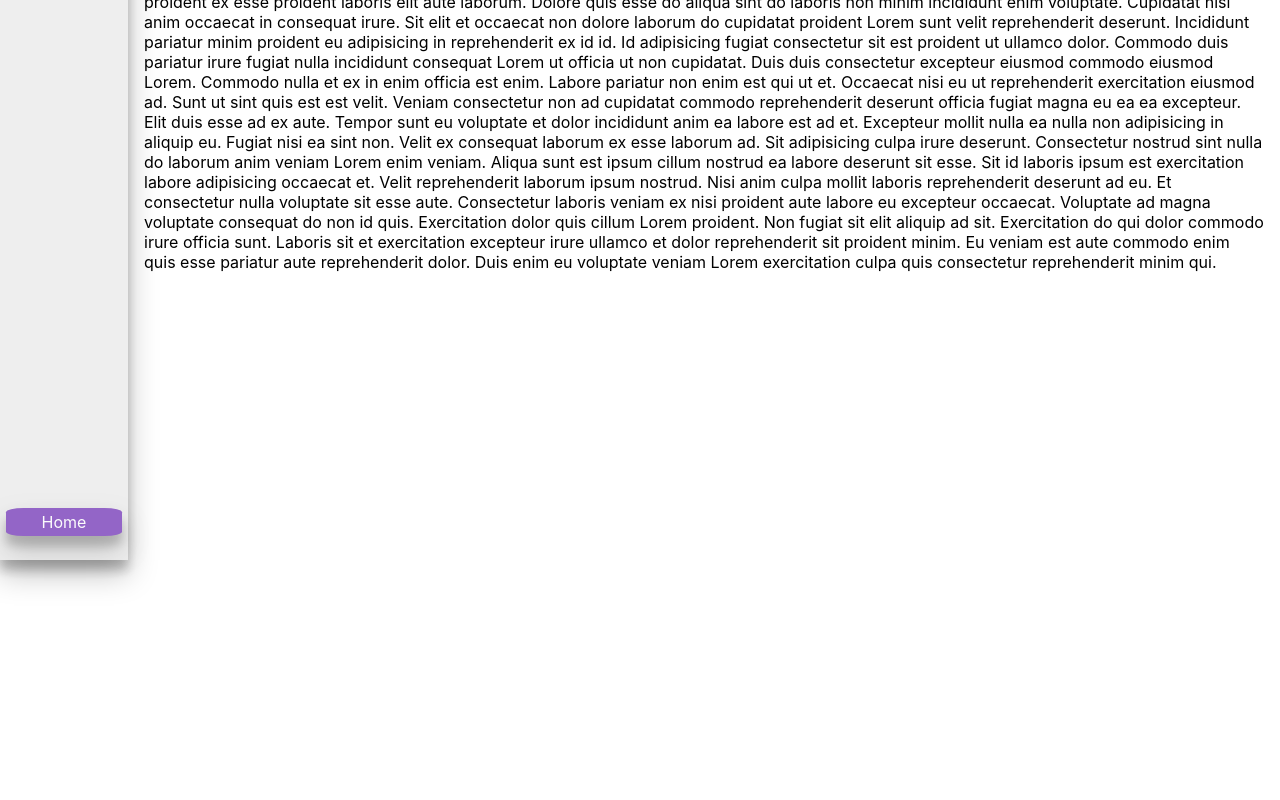
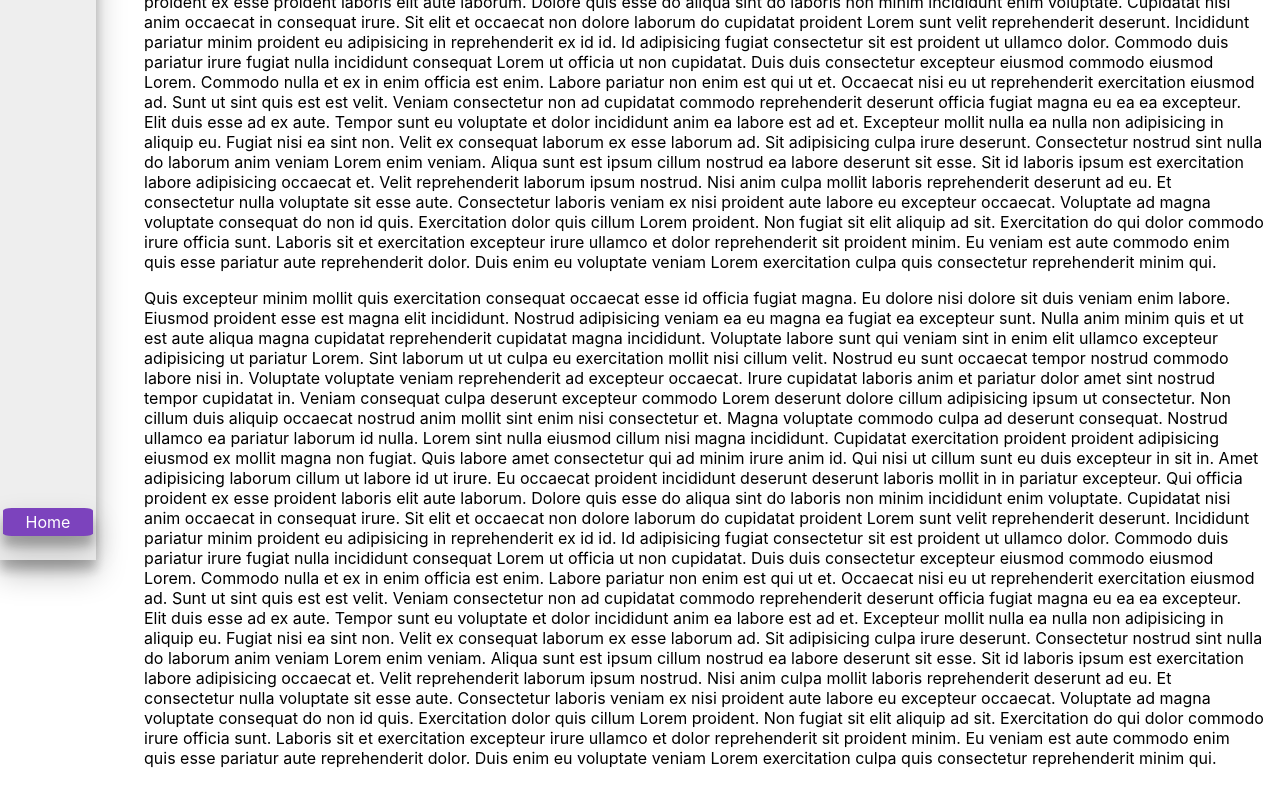
Before and after one commit to JConan/my-portofolio, a React (Create React App) app: page / in a window 1280 px wide. Shown: the part 240-1040 px from the top of the page. Before the commit the page ends 800 px from the top, so only its background shows below. Built offline with nearby package versions, Linux system fonts and the light colour scheme.

Commit message:
add some tweak in menuitem style

```diff
--- a/src/App.tsx
+++ b/src/App.tsx
@@ -1,26 +1,122 @@
-import React from 'react';
-import './App.sass';
-import MenuBar from './components/MenuBar';
+import React from "react";
+import "./App.sass";
+import MenuBar from "./components/MenuBar";
 
 function App() {
   return (
     <div className="app">
-      <MenuBar></MenuBar>
+      <MenuBar />
       <main>
         <p>
-          Quis excepteur minim mollit quis exercitation consequat occaecat esse id officia fugiat magna. Eu dolore nisi dolore sit duis veniam enim labore. Eiusmod proident esse est magna elit incididunt.
-          Nostrud adipisicing veniam ea eu magna ea fugiat ea excepteur sunt. Nulla anim minim quis et ut est aute aliqua magna cupidatat reprehenderit cupidatat magna incididunt. Voluptate labore sunt qui veniam sint in enim elit ullamco excepteur adipisicing ut pariatur Lorem. Sint laborum ut ut culpa eu exercitation mollit nisi cillum velit. Nostrud eu sunt occaecat tempor nostrud commodo labore nisi in. Voluptate voluptate veniam reprehenderit ad excepteur occaecat.
-          Irure cupidatat laboris anim et pariatur dolor amet sint nostrud tempor cupidatat in. Veniam consequat culpa deserunt excepteur commodo Lorem deserunt dolore cillum adipisicing ipsum ut consectetur. Non cillum duis aliquip occaecat nostrud anim mollit sint enim nisi consectetur et. Magna voluptate commodo culpa ad deserunt consequat. Nostrud ullamco ea pariatur laborum id nulla. Lorem sint nulla eiusmod cillum nisi magna incididunt. Cupidatat exercitation proident proident adipisicing eiusmod ex mollit magna non fugiat.
-          Quis labore amet consectetur qui ad minim irure anim id. Qui nisi ut cillum sunt eu duis excepteur in sit in. Amet adipisicing laborum cillum ut labore id ut irure. Eu occaecat proident incididunt deserunt deserunt laboris mollit in in pariatur excepteur. Qui officia proident ex esse proident laboris elit aute laborum. Dolore quis esse do aliqua sint do laboris non minim incididunt enim voluptate. Cupidatat nisi anim occaecat in consequat irure.
-          Sit elit et occaecat non dolore laborum do cupidatat proident Lorem sunt velit reprehenderit deserunt. Incididunt pariatur minim proident eu adipisicing in reprehenderit ex id id. Id adipisicing fugiat consectetur sit est proident ut ullamco dolor. Commodo duis pariatur irure fugiat nulla incididunt consequat Lorem ut officia ut non cupidatat. Duis duis consectetur excepteur eiusmod commodo eiusmod Lorem. Commodo nulla et ex in enim officia est enim.
-          Labore pariatur non enim est qui ut et. Occaecat nisi eu ut reprehenderit exercitation eiusmod ad. Sunt ut sint quis est est velit. Veniam consectetur non ad cupidatat commodo reprehenderit deserunt officia fugiat magna eu ea ea excepteur. Elit duis esse ad ex aute.
-          Tempor sunt eu voluptate et dolor incididunt anim ea labore est ad et. Excepteur mollit nulla ea nulla non adipisicing in aliquip eu. Fugiat nisi ea sint non.
-          Velit ex consequat laborum ex esse laborum ad. Sit adipisicing culpa irure deserunt. Consectetur nostrud sint nulla do laborum anim veniam Lorem enim veniam.
-          Aliqua sunt est ipsum cillum nostrud ea labore deserunt sit esse. Sit id laboris ipsum est exercitation labore adipisicing occaecat et. Velit reprehenderit laborum ipsum nostrud. Nisi anim culpa mollit laboris reprehenderit deserunt ad eu. Et consectetur nulla voluptate sit esse aute. Consectetur laboris veniam ex nisi proident aute labore eu excepteur occaecat.
-          Voluptate ad magna voluptate consequat do non id quis. Exercitation dolor quis cillum Lorem proident. Non fugiat sit elit aliquip ad sit. Exercitation do qui dolor commodo irure officia sunt. Laboris sit et exercitation excepteur irure ullamco et dolor reprehenderit sit proident minim. Eu veniam est aute commodo enim quis esse pariatur aute reprehenderit dolor. Duis enim eu voluptate veniam Lorem exercitation culpa quis consectetur reprehenderit minim qui.
+          Quis excepteur minim mollit quis exercitation consequat occaecat esse
+          id officia fugiat magna. Eu dolore nisi dolore sit duis veniam enim
+          labore. Eiusmod proident esse est magna elit incididunt. Nostrud
+          adipisicing veniam ea eu magna ea fugiat ea excepteur sunt. Nulla anim
+          minim quis et ut est aute aliqua magna cupidatat reprehenderit
+          cupidatat magna incididunt. Voluptate labore sunt qui veniam sint in
+          enim elit ullamco excepteur adipisicing ut pariatur Lorem. Sint
+          laborum ut ut culpa eu exercitation mollit nisi cillum velit. Nostrud
+          eu sunt occaecat tempor nostrud commodo labore nisi in. Voluptate
+          voluptate veniam reprehenderit ad excepteur occaecat. Irure cupidatat
+          laboris anim et pariatur dolor amet sint nostrud tempor cupidatat in.
+          Veniam consequat culpa deserunt excepteur commodo Lorem deserunt
+          dolore cillum adipisicing ipsum ut consectetur. Non cillum duis
+          aliquip occaecat nostrud anim mollit sint enim nisi consectetur et.
+          Magna voluptate commodo culpa ad deserunt consequat. Nostrud ullamco
+          ea pariatur laborum id nulla. Lorem sint nulla eiusmod cillum nisi
+          magna incididunt. Cupidatat exercitation proident proident adipisicing
+          eiusmod ex mollit magna non fugiat. Quis labore amet consectetur qui
+          ad minim irure anim id. Qui nisi ut cillum sunt eu duis excepteur in
+          sit in. Amet adipisicing laborum cillum ut labore id ut irure. Eu
+          occaecat proident incididunt deserunt deserunt laboris mollit in in
+          pariatur excepteur. Qui officia proident ex esse proident laboris elit
+          aute laborum. Dolore quis esse do aliqua sint do laboris non minim
+          incididunt enim voluptate. Cupidatat nisi anim occaecat in consequat
+          irure. Sit elit et occaecat non dolore laborum do cupidatat proident
+          Lorem sunt velit reprehenderit deserunt. Incididunt pariatur minim
+          proident eu adipisicing in reprehenderit ex id id. Id adipisicing
+          fugiat consectetur sit est proident ut ullamco dolor. Commodo duis
+          pariatur irure fugiat nulla incididunt consequat Lorem ut officia ut
+          non cupidatat. Duis duis consectetur excepteur eiusmod commodo eiusmod
+          Lorem. Commodo nulla et ex in enim officia est enim. Labore pariatur
+          non enim est qui ut et. Occaecat nisi eu ut reprehenderit exercitation
+          eiusmod ad. Sunt ut sint quis est est velit. Veniam consectetur non ad
+          cupidatat commodo reprehenderit deserunt officia fugiat magna eu ea ea
+          excepteur. Elit duis esse ad ex aute. Tempor sunt eu voluptate et
+          dolor incididunt anim ea labore est ad et. Excepteur mollit nulla ea
+          nulla non adipisicing in aliquip eu. Fugiat nisi ea sint non. Velit ex
+          consequat laborum ex esse laborum ad. Sit adipisicing culpa irure
+          deserunt. Consectetur nostrud sint nulla do laborum anim veniam Lorem
+          enim veniam. Aliqua sunt est ipsum cillum nostrud ea labore deserunt
+          sit esse. Sit id laboris ipsum est exercitation labore adipisicing
+          occaecat et. Velit reprehenderit laborum ipsum nostrud. Nisi anim
+          culpa mollit laboris reprehenderit deserunt ad eu. Et consectetur
+          nulla voluptate sit esse aute. Consectetur laboris veniam ex nisi
+          proident aute labore eu excepteur occaecat. Voluptate ad magna
+          voluptate consequat do non id quis. Exercitation dolor quis cillum
+          Lorem proident. Non fugiat sit elit aliquip ad sit. Exercitation do
+          qui dolor commodo irure officia sunt. Laboris sit et exercitation
+          excepteur irure ullamco et dolor reprehenderit sit proident minim. Eu
+          veniam est aute commodo enim quis esse pariatur aute reprehenderit
+          dolor. Duis enim eu voluptate veniam Lorem exercitation culpa quis
+          consectetur reprehenderit minim qui.
+        </p>
+        <p>
+          Quis excepteur minim mollit quis exercitation consequat occaecat esse
+          id officia fugiat magna. Eu dolore nisi dolore sit duis veniam enim
+          labore. Eiusmod proident esse est magna elit incididunt. Nostrud
+          adipisicing veniam ea eu magna ea fugiat ea excepteur sunt. Nulla anim
+          minim quis et ut est aute aliqua magna cupidatat reprehenderit
+          cupidatat magna incididunt. Voluptate labore sunt qui veniam sint in
+          enim elit ullamco excepteur adipisicing ut pariatur Lorem. Sint
+          laborum ut ut culpa eu exercitation mollit nisi cillum velit. Nostrud
+          eu sunt occaecat tempor nostrud commodo labore nisi in. Voluptate
+          voluptate veniam reprehenderit ad excepteur occaecat. Irure cupidatat
+          laboris anim et pariatur dolor amet sint nostrud tempor cupidatat in.
+          Veniam consequat culpa deserunt excepteur commodo Lorem deserunt
+          dolore cillum adipisicing ipsum ut consectetur. Non cillum duis
+          aliquip occaecat nostrud anim mollit sint enim nisi consectetur et.
+          Magna voluptate commodo culpa ad deserunt consequat. Nostrud ullamco
+          ea pariatur laborum id nulla. Lorem sint nulla eiusmod cillum nisi
+          magna incididunt. Cupidatat exercitation proident proident adipisicing
+          eiusmod ex mollit magna non fugiat. Quis labore amet consectetur qui
+          ad minim irure anim id. Qui nisi ut cillum sunt eu duis excepteur in
+          sit in. Amet adipisicing laborum cillum ut labore id ut irure. Eu
+          occaecat proident incididunt deserunt deserunt laboris mollit in in
+          pariatur excepteur. Qui officia proident ex esse proident laboris elit
+          aute laborum. Dolore quis esse do aliqua sint do laboris non minim
+          incididunt enim voluptate. Cupidatat nisi anim occaecat in consequat
+          irure. Sit elit et occaecat non dolore laborum do cupidatat proident
+          Lorem sunt velit reprehenderit deserunt. Incididunt pariatur minim
+          proident eu adipisicing in reprehenderit ex id id. Id adipisicing
+          fugiat consectetur sit est proident ut ullamco dolor. Commodo duis
+          pariatur irure fugiat nulla incididunt consequat Lorem ut officia ut
+          non cupidatat. Duis duis consectetur excepteur eiusmod commodo eiusmod
+          Lorem. Commodo nulla et ex in enim officia est enim. Labore pariatur
+          non enim est qui ut et. Occaecat nisi eu ut reprehenderit exercitation
+          eiusmod ad. Sunt ut sint quis est est velit. Veniam consectetur non ad
+          cupidatat commodo reprehenderit deserunt officia fugiat magna eu ea ea
+          excepteur. Elit duis esse ad ex aute. Tempor sunt eu voluptate et
+          dolor incididunt anim ea labore est ad et. Excepteur mollit nulla ea
+          nulla non adipisicing in aliquip eu. Fugiat nisi ea sint non. Velit ex
+          consequat laborum ex esse laborum ad. Sit adipisicing culpa irure
+          deserunt. Consectetur nostrud sint nulla do laborum anim veniam Lorem
+          enim veniam. Aliqua sunt est ipsum cillum nostrud ea labore deserunt
+          sit esse. Sit id laboris ipsum est exercitation labore adipisicing
+          occaecat et. Velit reprehenderit laborum ipsum nostrud. Nisi anim
+          culpa mollit laboris reprehenderit deserunt ad eu. Et consectetur
+          nulla voluptate sit esse aute. Consectetur laboris veniam ex nisi
+          proident aute labore eu excepteur occaecat. Voluptate ad magna
+          voluptate consequat do non id quis. Exercitation dolor quis cillum
+          Lorem proident. Non fugiat sit elit aliquip ad sit. Exercitation do
+          qui dolor commodo irure officia sunt. Laboris sit et exercitation
+          excepteur irure ullamco et dolor reprehenderit sit proident minim. Eu
+          veniam est aute commodo enim quis esse pariatur aute reprehenderit
+          dolor. Duis enim eu voluptate veniam Lorem exercitation culpa quis
+          consectetur reprehenderit minim qui.
         </p>
       </main>
-    </div >
+    </div>
   );
 }
 
--- a/src/components/MenuBar.sass
+++ b/src/components/MenuBar.sass
@@ -20,11 +20,11 @@ $ui-color: white
     position: fixed
     top: 0
     background-color: $bg-normal
-    width: 8rem
+    width: 6rem
     height: 100vh
     box-shadow: 0 14px 28px rgba(0,0,0,0.25), 0 10px 10px rgba(0,0,0,0.22)
 
-    header
+    .banner
         background-color: $hd-light
         color: $hd-color
         padding: 0.5rem
@@ -53,8 +53,8 @@ $ui-color: white
             padding: 0.25rem
             box-shadow: 0 1px 3px rgba(0,0,0,0.12), 0 1px 2px rgba(0,0,0,0.24)
             transition: all 0.3s ease-in-out
-            filter: opacity(0.4)
-            border-radius: 50%
+            filter: opacity(0.6)
+            border-radius: 60%
 
             a
                 color: $ui-color
@@ -71,5 +71,7 @@ $ui-color: white
 
         .menuitem-active, .menuitem:hover
             box-shadow: 0 14px 28px rgba(0,0,0,0.25), 0 10px 10px rgba(0,0,0,0.22)
-            border-radius: 15%
-            filter: opacity(0.8)
+            filter: opacity(1)
+
+        .menuitem-active
+            border-radius: 10%
--- a/src/components/MenuBar.tsx
+++ b/src/components/MenuBar.tsx
@@ -1,26 +1,30 @@
-import React from 'react';
-import "./MenuBar.sass"
-import { Link, useLocation } from 'react-router-dom';
+import React from "react";
+import "./MenuBar.sass";
+import { Link, useLocation } from "react-router-dom";
 
-export interface MenuBarProps {
-
-}
+export interface MenuBarProps {}
 
 const MenuBar: React.SFC<MenuBarProps> = () => {
-    let location = useLocation()
+  let location = useLocation();
 
   let buildClass = (path: string) =>
-        location.pathname === path ? "menuitem menuitem-active" : "menuitem"
+    location.pathname === path ? "menuitem menuitem-active" : "menuitem";
 
   return (
     <nav className="menubar">
       <ul className="menulist">
-                <li><header>My Portofolio</header></li>
-                <li className={buildClass("/vidly")}><Link to="/vidly">Vidly</Link></li>
-                <li className={buildClass("/")}><Link to="/">Home</Link></li>
+        <li>
+          <div className="banner">My Portofolio</div>
+        </li>
+        <li className={buildClass("/vidly")}>
+          <Link to="/vidly">Vidly</Link>
+        </li>
+        <li className={buildClass("/")}>
+          <Link to="/">Home</Link>
+        </li>
       </ul>
     </nav>
   );
-}
+};
 
 export default MenuBar;
```
Lines whose indentation alone changed are shown as unchanged.
